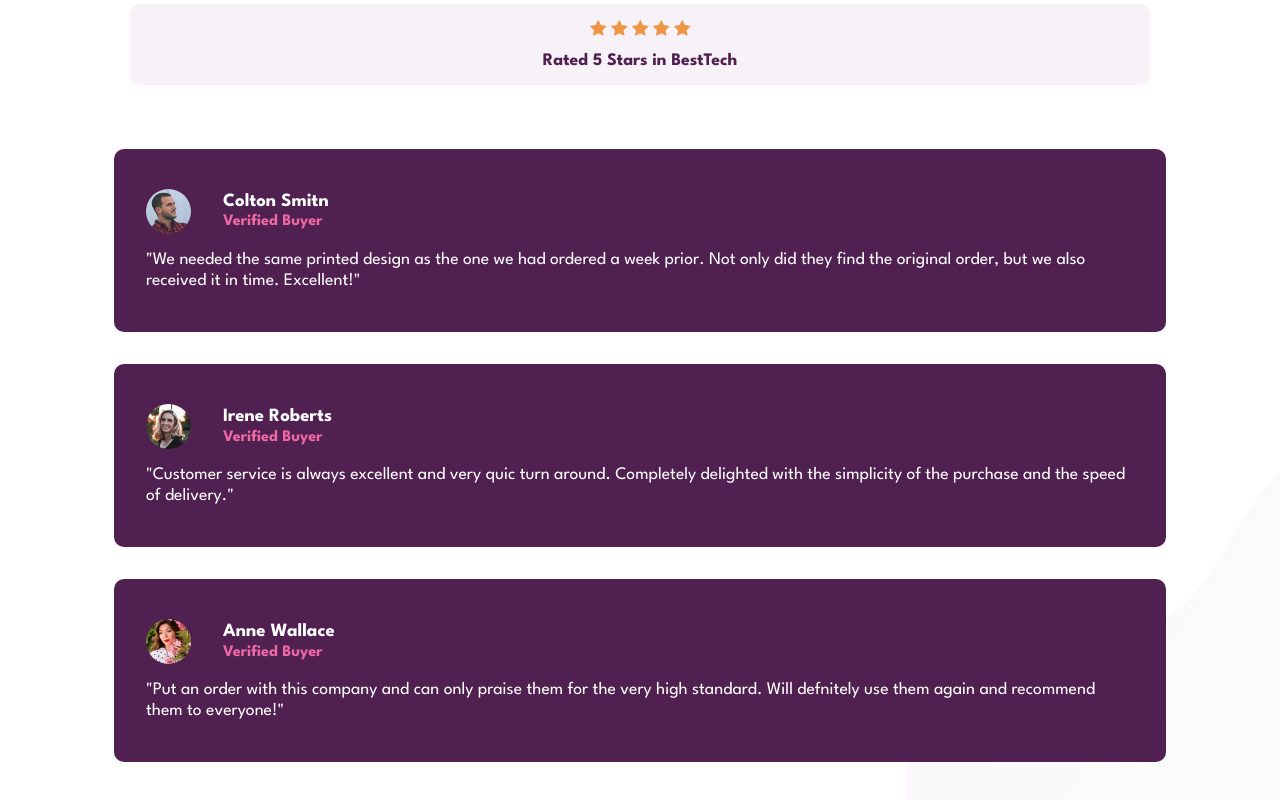
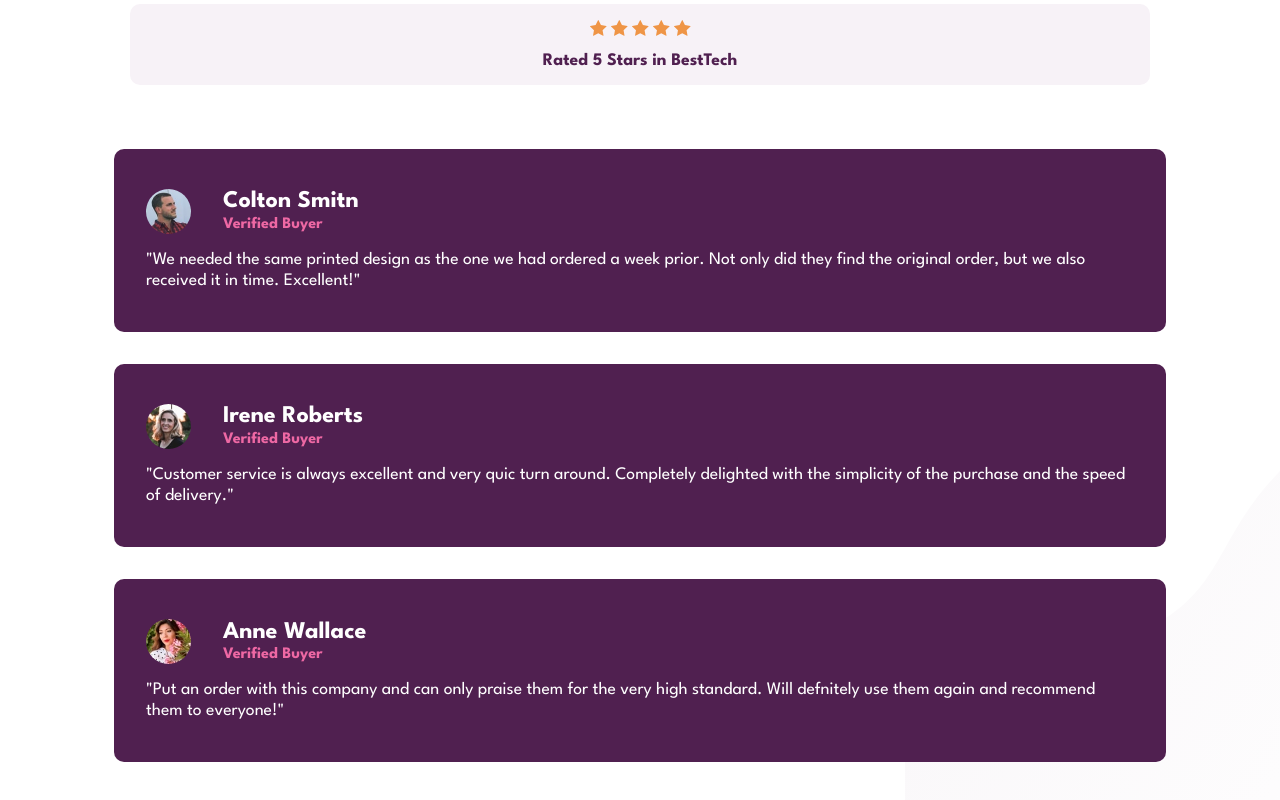
Before and after one commit to Tiyana19/social-proof-section, a plain HTML site: page index.html in a window 1280 px wide. Shown: the part 554-1354 px from the top of the page. Drawn offline with Linux system fonts and the light colour scheme.

Commit message:
h3 changes to h2

```diff
--- a/index.html
+++ b/index.html
@@ -68,8 +68,8 @@
             <div class="img-name">
               <img src="./images/image-colton.jpg" alt="image of Colton" />
               <div class="name">
-                <h3>Colton Smitn</h3>
-                <h4>Verified Buyer</h4>
+                <h2>Colton Smitn</h2>
+                <h3>Verified Buyer</h3>
               </div>
             </div>
 
@@ -83,8 +83,8 @@
             <div class="img-name">
               <img src="./images/image-irene.jpg" alt="image of Irene" />
               <div class="name">
-                <h3>Irene Roberts</h3>
-                <h4>Verified Buyer</h4>
+                <h2>Irene Roberts</h2>
+                <h3>Verified Buyer</h3>
               </div>
             </div>
 
@@ -98,8 +98,8 @@
             <div class="img-name">
               <img src="./images/image-anne.jpg" alt="image of Anne" />
               <div class="name">
-                <h3>Anne Wallace</h3>
-                <h4>Verified Buyer</h4>
+                <h2>Anne Wallace</h2>
+                <h3>Verified Buyer</h3>
               </div>
             </div>
 
--- a/style.css
+++ b/style.css
@@ -92,7 +92,7 @@ h1 {
     width: 45px;
     border-radius: 100px;
 }
-.name h4 {
+.name h3 {
     color: hsl(333, 80%, 67%);
     margin-top: 0.3rem;
     font-size: 1rem;
```
